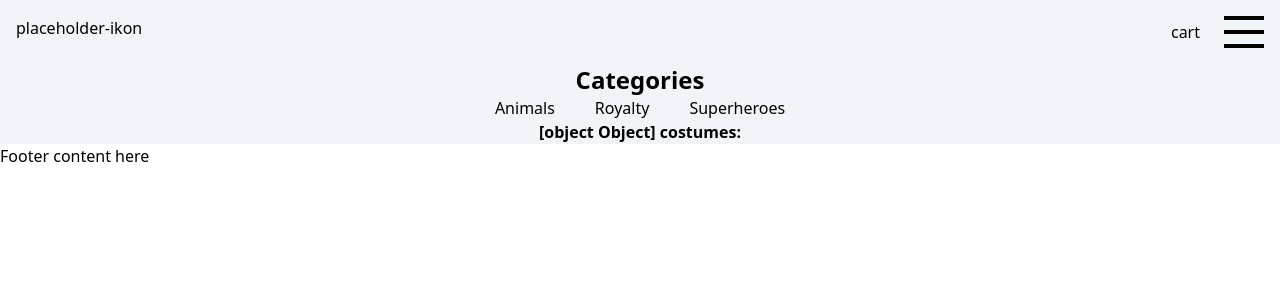
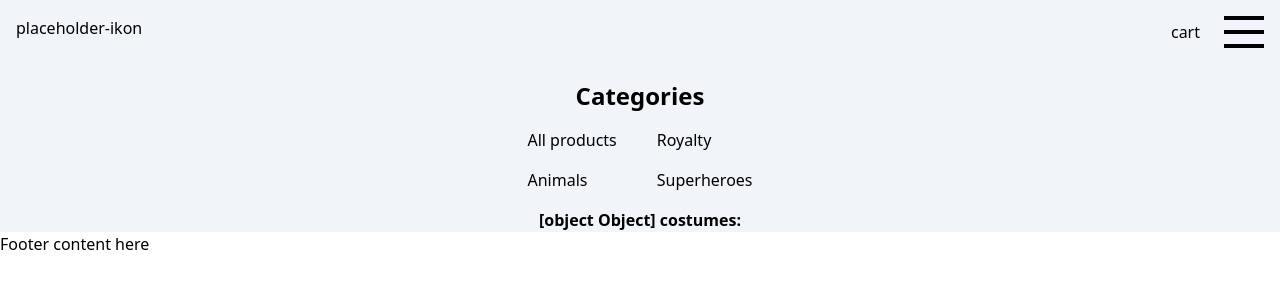
Before and after one commit to antonjanzon95/costume-webshop, a Next.js app: page /products/animals in a window 1280 px wide. Shown: the top 300 px of the page. Built offline with nearby package versions, Linux system fonts and the light colour scheme.

Commit message:
Added product renderer

```diff
--- a/pages/components/ProductMenu.tsx
+++ b/pages/components/ProductMenu.tsx
@@ -5,18 +5,25 @@ import Heading from "./Heading";
 const ProductMenu = () => {
   return (
     <>
-      <nav className="mt-8">
+      <nav className="mt-8 p-4">
         <Heading title="Categories" size="text-2xl" />
-        <ul className="flex gap-10 justify-center">
-          <li>
+        <ul className="flex justify-center gap-10 mt-4">
+          <div className="flex flex-col gap-4">
+            <li className="hover:underline">
+              <Link href="/products">All products</Link>
+            </li>
+            <li className="hover:underline">
               <Link href="/products/animals">Animals</Link>
             </li>
-          <li>
+          </div>
+          <div className="flex flex-col gap-4">
+            <li className="hover:underline">
               <Link href="/products/royalty">Royalty</Link>
             </li>
-          <li>
+            <li className="hover:underline">
               <Link href="/products/superheroes">Superheroes</Link>
             </li>
+          </div>
         </ul>
       </nav>
     </>
--- /dev/null
+++ b/pages/components/ProductRenderer.tsx
@@ -0,0 +1,38 @@
+import React from "react";
+import Layout from "./Layout";
+import Heading from "./Heading";
+import Image from "next/image";
+
+interface Product {
+  id: number;
+  name: string;
+  price: number;
+  // image: string;
+  description: string;
+}
+
+interface Props {
+  products: Product[];
+}
+
+const ProductRenderer: React.FC<Props> = ({ products }) => {
+  return (
+    <>
+      {products.map((product) => (
+        <div key={product.id}>
+          {/* <Image
+            src={product.image}
+            alt={product.name}
+            width={10}
+            height={10}
+          /> */}
+          <Heading title={product.name} size="text-xl" />
+          {product.description}
+          <p>Price: {product.price}</p>
+        </div>
+      ))}
+    </>
+  );
+};
+
+export default ProductRenderer;
--- a/pages/products/[category].tsx
+++ b/pages/products/[category].tsx
@@ -3,6 +3,7 @@ import Heading from "../components/Heading";
 import Layout from "../components/Layout";
 import { useRouter } from "next/router";
 import ProductMenu from "../components/ProductMenu";
+import ProductRenderer from "../components/ProductRenderer";
 
 const ProductCategory: React.FC = () => {
   const router = useRouter();
@@ -13,6 +14,7 @@ const ProductCategory: React.FC = () => {
       <Layout>
         <ProductMenu />
         <Heading title={`${category} costumes:`} size="texl-3xl" />
+        {/* <ProductRenderer products={product} /> */}
       </Layout>
     </>
   );
```
Also changed, not shown: pages/products/index.tsx (+10 -0 lines). Lines whose indentation alone changed are shown as unchanged.
